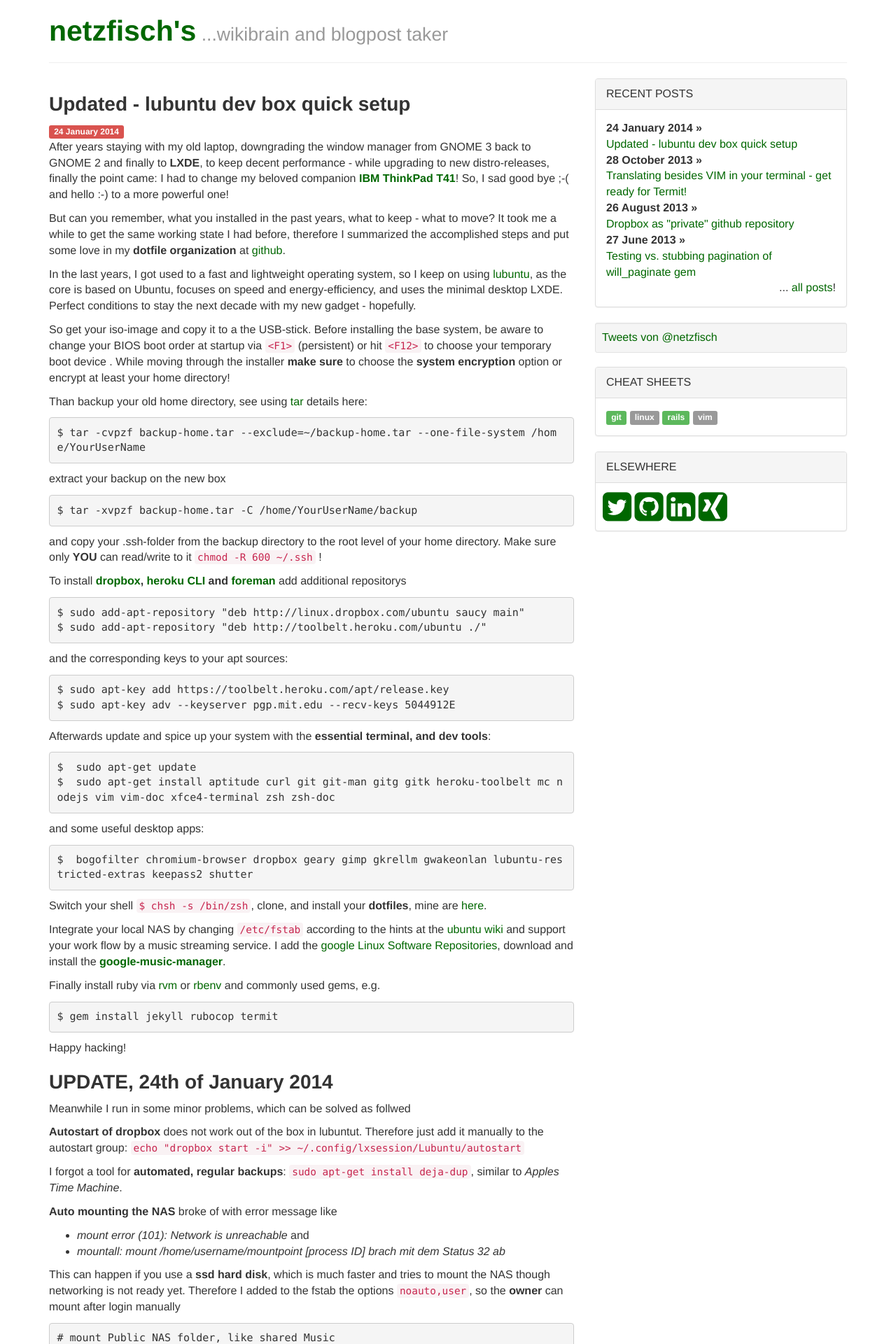
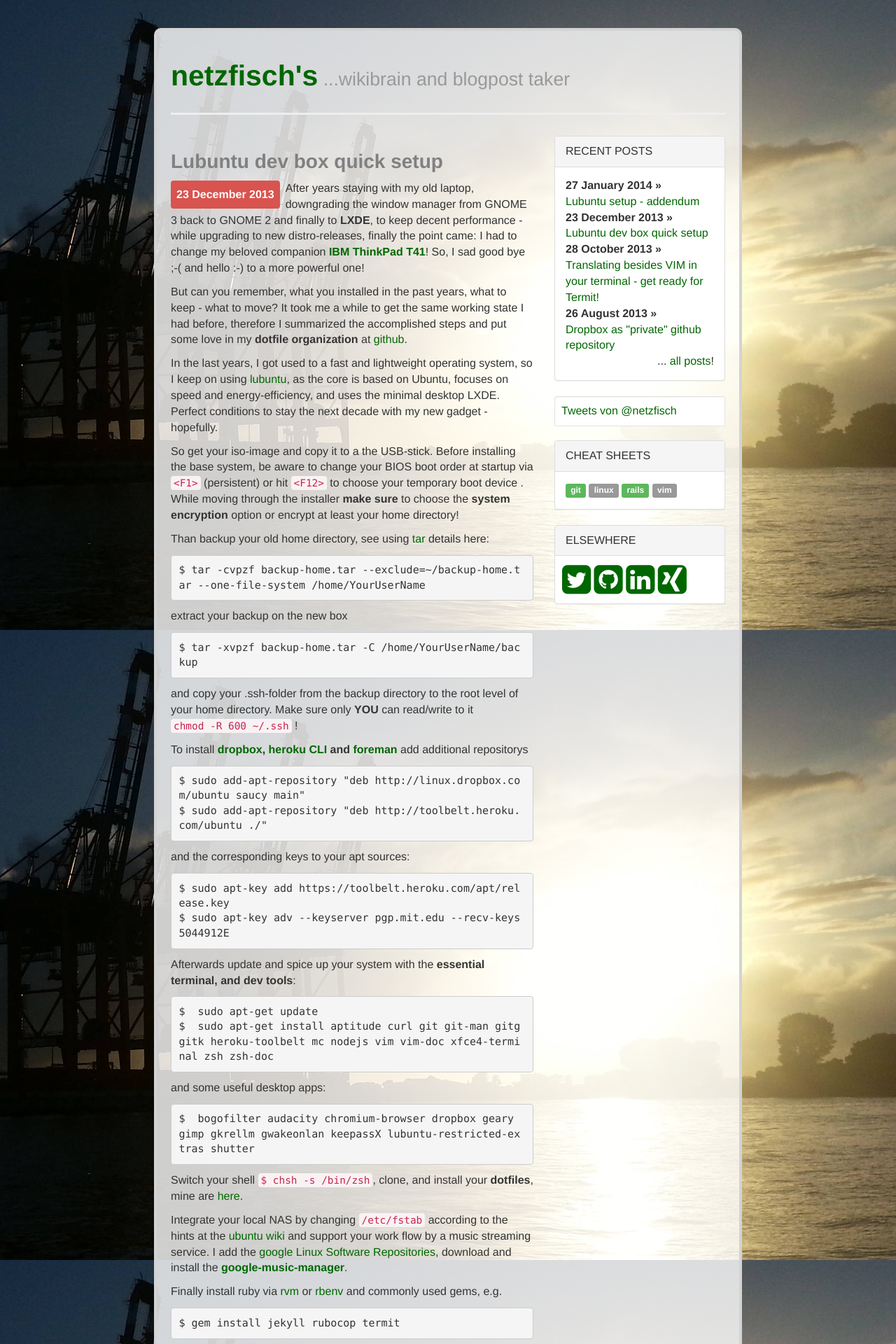
Before and after one commit to netzfisch/netzfisch.github.io, a Jekyll site: the page built from _posts/2013-12-23-lubuntu-dev-box-quick-setup.md, in a window 1280 px wide. Shown: the top 1920 px of the page at 70% size. Built offline with Jekyll 4.4.1, drawn with Linux system fonts in a browser that asks for light colours; nearby versions of some CDN libraries; Markdown is read by kramdown in place of the engine named in the settings; comment, search, counter and statistics services are not loaded; some of the changed text lies outside the part shown.

Commit message:
split post

```diff
--- a/_posts/2013-12-23-lubuntu-dev-box-quick-setup.md
+++ b/_posts/2013-12-23-lubuntu-dev-box-quick-setup.md
@@ -2,8 +2,7 @@
 layout:    post
 category:  linux
 tags:      lubuntu install backup tar dotfiles ruby
-title:     Updated - lubuntu dev box quick setup
-date:      2014-01-24
+title:     Lubuntu dev box quick setup
 ---
 After years staying with my old laptop, downgrading the window manager from GNOME 3 back to GNOME 2 and finally to **LXDE**, to keep decent performance - while upgrading to new distro-releases, finally the point came: I had to change my beloved companion **[IBM ThinkPad T41][1]**! So, I sad good bye ;-( and hello :-) to a more powerful one!
 
@@ -41,7 +40,7 @@
 
 and some useful desktop apps:
 
-    $  bogofilter chromium-browser dropbox geary gimp gkrellm gwakeonlan lubuntu-restricted-extras keepass2 shutter
+    $  bogofilter audacity chromium-browser dropbox geary gimp gkrellm gwakeonlan keepassX lubuntu-restricted-extras shutter
 
 Switch your shell `$ chsh -s /bin/zsh`, clone, and install your **dotfiles**, mine are [here][8].
 
@@ -52,39 +51,6 @@
     $ gem install jekyll rubocop termit
 
 Happy hacking!
-
-### UPDATE, 24th of January 2014
-
-Meanwhile I run in some minor problems, which can be solved as follwed
-
-**Autostart of dropbox** does not work out of the box in lubuntut. Therefore just add it manually to the autostart group: `echo "dropbox start -i" >> ~/.config/lxsession/Lubuntu/autostart`
-
-I forgot a tool for **automated, regular backups**: `sudo apt-get install deja-dup`, similar to _Apples Time Machine_.
-
-**Auto mounting the NAS** broke of with error message like
-
-  * _mount error (101): Network is unreachable_ and
-  * _mountall: mount /home/username/mountpoint [process ID] brach mit dem Status 32 ab_
-
-This can happen if you use a **ssd hard disk**, which is much faster and tries to mount the NAS though networking is not ready yet. Therefore I added to the fstab the options `noauto,user`, so the __owner__ can mount after login manually
-
-{% highlight linux-config %}
-# mount Public NAS folder, like shared Music
-//NAS/public/music /home/harm/Music cifs noauto,user,guest,uid=1000,iocharset=utf8 0 0
-
-# mount Personal NAS folder, with the username
-//NAS/username /home/harm/Archive cifs noauto,user,credentials=/home/username/.smbcredentials,iocharset=utf8,sec=ntlm 0 0
-{% endhighlight %}
-
-Alternatively use [autofs][14] or use a script like this
-
-{% highlight bash %}
-#! /bin/sh
-mount <Mountpunkt1>
-mount <Mountpunkt2>
-{% endhighlight %}
-
-Then `sudo chmod +x <Skript>` and start it also via the autostart group.
 
 [1]: http://thinkwiki.de/T41
   [2]: https://github.com/netzfisch/dotfiles
--- a/assets/css/custom.css
+++ b/assets/css/custom.css
@@ -2,7 +2,7 @@
 /* see 'assets/config.json     */
 body {
   /* background-image: url('/assets/img/canvas-texture.png'); */
-  background: url('/assets/img/elbe.jpeg) no-repeat center center fixed;
+  background: url('/assets/img/elbe.jpeg') no-repeat center center fixed;
   -webkit-background-size: cover;
   -moz-background-size: cover;
   -o-background-size: cover;
```
Also changed, not shown: other parts of _posts/2013-12-23-lubuntu-dev-box-quick-setup.md (+0 -1 lines), _posts/2014-01-27-lubuntu-setup-addendum.md (added, +38 -0 lines).
